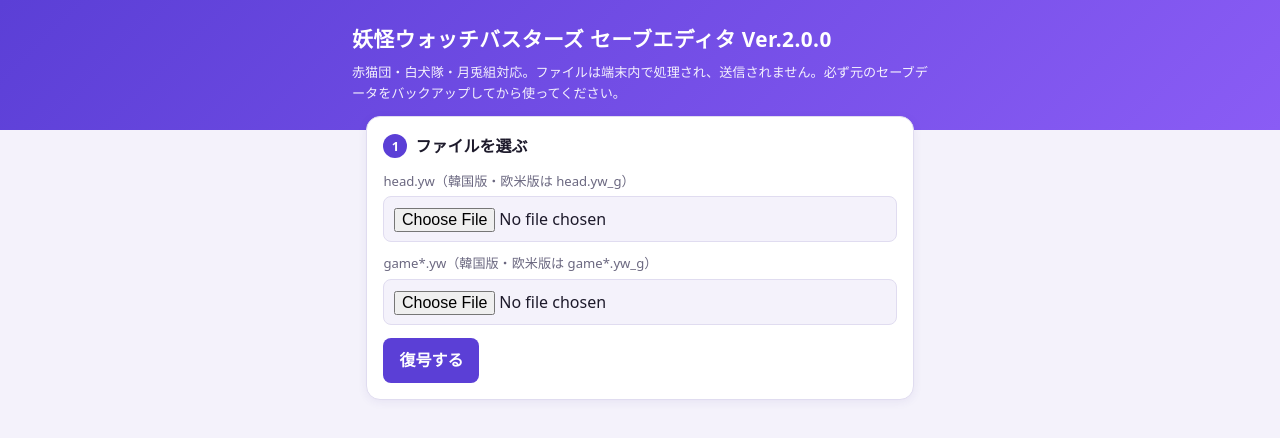
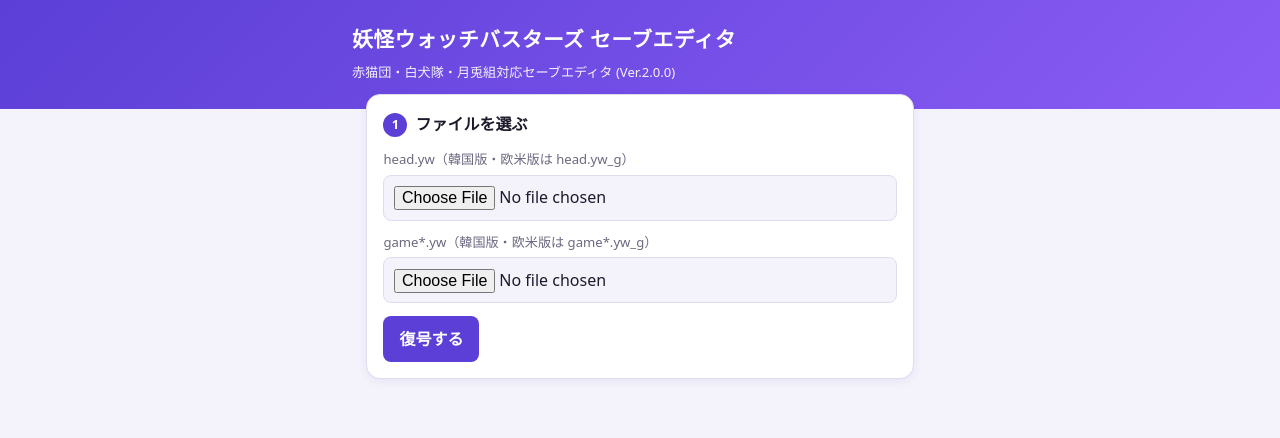
Before and after one commit to Hanakuso2525/lucky, a plain HTML site: page index.html in a window 1280 px wide. Drawn offline with Linux system fonts and the light colour scheme.

Commit message:
Update index.html

```diff
--- a/index.html
+++ b/index.html
@@ -47,8 +47,8 @@
 </head>
 <body>
 <header class="hero"><div>
-<h1>妖怪ウォッチバスターズ セーブエディタ Ver.2.0.0</h1>
-<p>赤猫団・白犬隊・月兎組対応。ファイルは端末内で処理され、送信されません。必ず元のセーブデータをバックアップしてから使ってください。</p>
+<h1>妖怪ウォッチバスターズ セーブエディタ</h1>
+<p>赤猫団・白犬隊・月兎組対応セーブエディタ (Ver.2.0.0)</p>
 </div></header>
 <main>
 <section class="card">
```
